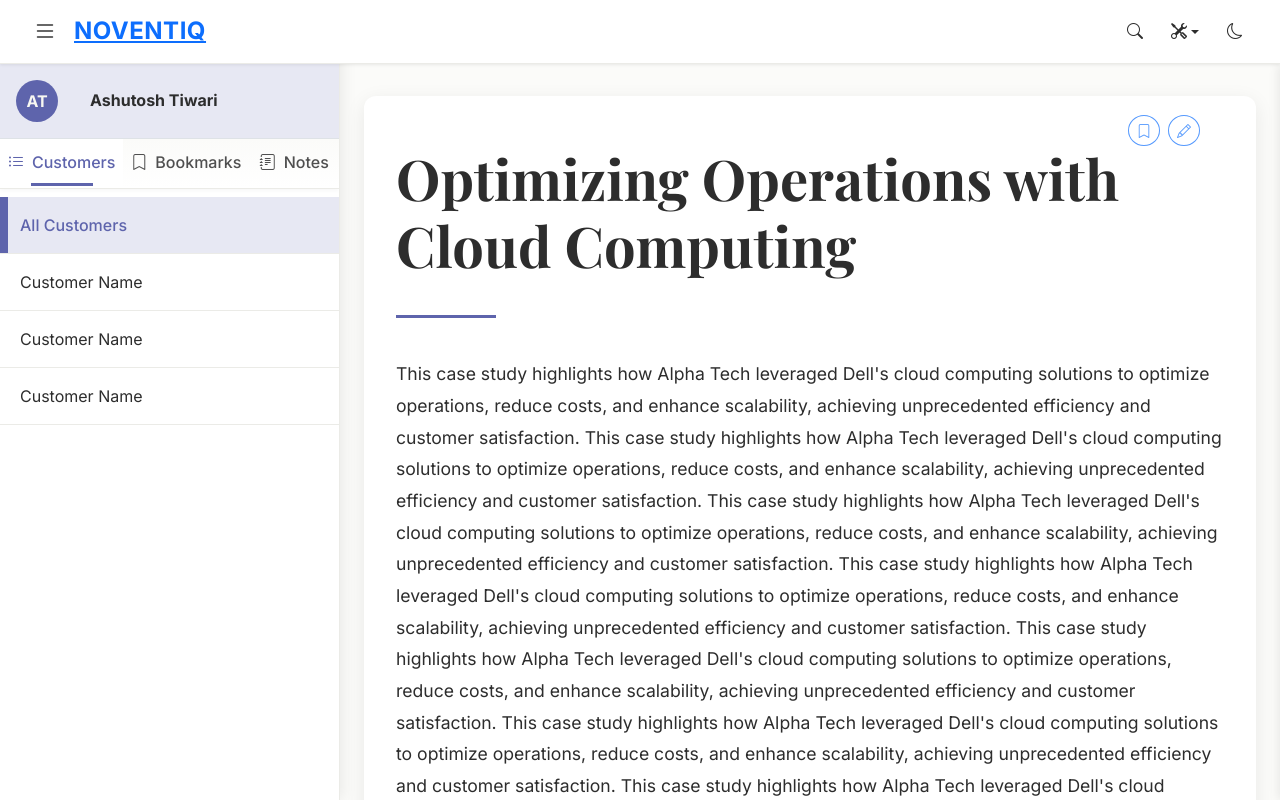
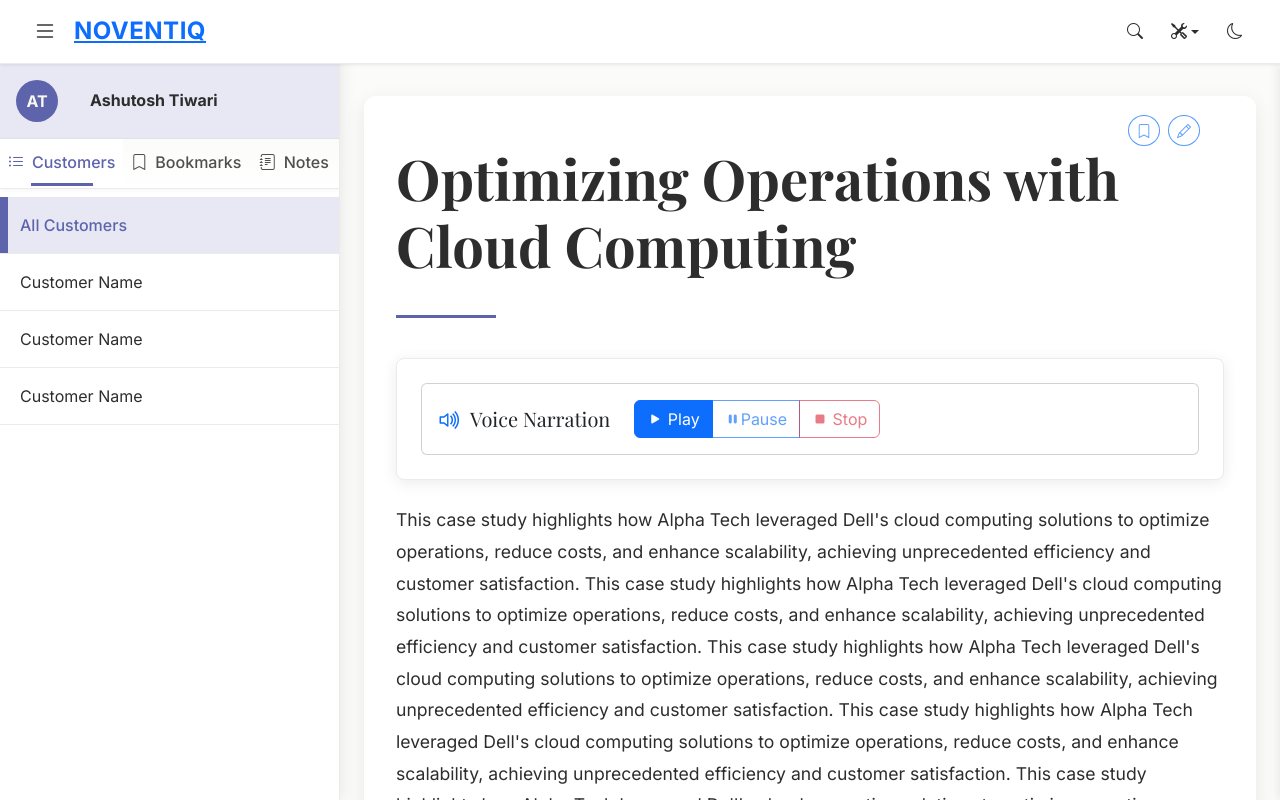
Before and after one commit to devashutoshtiwari/ebook-reader-frontend, a Next.js app: page /CS001 in a window 1280 px wide. Shown: the top 800 px of the page. Built offline with nearby package versions, Linux system fonts and the light colour scheme.

Commit message:
Voice Narration for single case study

```diff
--- a/src/components/Casestudy.js
+++ b/src/components/Casestudy.js
@@ -1,12 +1,16 @@
 'use client';
 import BookmarkButton from '@/components/features/bookmarks/BookmarkButton';
+import VoiceNarration from '@/components/VoiceNarration';
 
 export default function Casestudy({ casestudy }) {
+  // Convert single case study to array for VoiceNarration component
+  const caseStudyArray = casestudy ? [casestudy] : [];
+
   return (
     <div className="reader-view">
       <section className="chapter">
         <div className="chapter-heading">
-          <h2 className="display-title">{casestudy.title}</h2>
+          <h2 className="display-title">{casestudy?.title}</h2>
           {/* Page Actions */}
           <div className="page-actions">
             <BookmarkButton/>
@@ -20,8 +24,11 @@
           </div>
         </div>
 
+        {/* Voice Narration for single case study */}
+        <VoiceNarration caseStudies={caseStudyArray} />
+
         <div className="chapter-content">
-          {casestudy.casestudyMarkup}
+          {casestudy?.casestudyMarkup}
         </div>
       </section>
     </div>
--- /dev/null
+++ b/src/components/VoiceNarration.js
@@ -0,0 +1,152 @@
+// components/VoiceNarration.js
+
+import { useState, useEffect, useRef } from 'react';
+
+export default function VoiceNarration({ caseStudies }) {
+    const [isNarrating, setIsNarrating] = useState(false);
+    const [isPaused, setIsPaused] = useState(false);
+    const [currentIndex, setCurrentIndex] = useState(0);
+
+    const utteranceRef = useRef(null);
+
+    // Clean up on unmount
+    useEffect(() => {
+        return () => {
+            if (window.speechSynthesis.speaking) {
+                window.speechSynthesis.cancel();
+            }
+        };
+    }, []);
+
+    // Create speech content from case study
+    const createSpeechContent = (casestudy) => {
+        const title = casestudy.title || '';
+        const content = casestudy.casestudyMarkup || '';
+
+        // Remove HTML tags and clean up text
+        const cleanContent = content.replace(/<[^>]*>/g, '').replace(/\s+/g, ' ').trim();
+
+        return `${title}. ${cleanContent}`;
+    };
+
+    // Start narration
+    const startNarration = () => {
+        if (!caseStudies || caseStudies.length === 0) {
+            alert('No case studies available for narration.');
+            return;
+        }
+
+        if (!('speechSynthesis' in window)) {
+            alert('Voice narration is not supported in your browser.');
+            return;
+        }
+
+        // If paused, resume
+        if (isPaused && utteranceRef.current) {
+            window.speechSynthesis.resume();
+            setIsPaused(false);
+            setIsNarrating(true);
+            return;
+        }
+
+        // Stop any ongoing speech
+        window.speechSynthesis.cancel();
+
+        const currentCaseStudy = caseStudies[currentIndex];
+        const speechContent = createSpeechContent(currentCaseStudy);
+        const utterance = new SpeechSynthesisUtterance(speechContent);
+
+        utteranceRef.current = utterance;
+
+        utterance.onstart = () => {
+            setIsNarrating(true);
+            setIsPaused(false);
+        };
+
+        utterance.onend = () => {
+            setIsNarrating(false);
+            setIsPaused(false);
+            utteranceRef.current = null;
+
+            // Auto-continue to next case study if available
+            if (currentIndex < caseStudies.length - 1) {
+                setCurrentIndex(prev => prev + 1);
+                setTimeout(startNarration, 1000);
+            } else {
+                setCurrentIndex(0);
+            }
+        };
+
+        utterance.onerror = () => {
+            setIsNarrating(false);
+            setIsPaused(false);
+            utteranceRef.current = null;
+        };
+
+        window.speechSynthesis.speak(utterance);
+    };
+
+    // Pause or resume
+    const pauseResumeNarration = () => {
+        if (!utteranceRef.current) return;
+
+        if (isPaused) {
+            window.speechSynthesis.resume();
+            setIsPaused(false);
+            setIsNarrating(true);
+        } else {
+            window.speechSynthesis.pause();
+            setIsPaused(true);
+            setIsNarrating(false);
+        }
+    };
+
+    // Stop narration
+    const stopNarration = () => {
+        window.speechSynthesis.cancel();
+        setIsNarrating(false);
+        setIsPaused(false);
+        utteranceRef.current = null;
+        setCurrentIndex(0);
+    };
+
+    return (
+        <div className="voice-controls mt-4 mb-4">
+            <div className="card">
+                <div className="card-body">
+                    <div className="d-flex align-items-center">
+                        <h5 className="mb-0 d-flex align-items-center me-4">
+                            <i className="bi bi-volume-up fs-4 me-2 text-primary"></i>
+                            Voice Narration
+                        </h5>
+
+                        <div className="btn-group">
+                            <button
+                                className={`btn ${isNarrating && !isPaused ? 'btn-success' : 'btn-primary'}`}
+                                onClick={startNarration}
+                                disabled={!caseStudies || caseStudies.length === 0}
+                            >
+                                <i className="bi bi-play-fill"></i> Play
+                            </button>
+                            <button
+                                className="btn btn-outline-primary"
+                                onClick={pauseResumeNarration}
+                                disabled={!utteranceRef.current}
+                            >
+                                <i className={`bi ${isPaused ? 'bi-play-fill' : 'bi-pause-fill'}`}></i>
+                                {isPaused ? 'Resume' : 'Pause'}
+                            </button>
+                            <button
+                                className="btn btn-outline-danger"
+                                onClick={stopNarration}
+                                disabled={!isNarrating && !isPaused}
+                            >
+                                <i className="bi bi-stop-fill"></i> Stop
+                            </button>
+                        </div>
+                    </div>
+                </div>
+            </div>
+        </div>
+    );
+}
```
Lines whose indentation alone changed are shown as unchanged.
